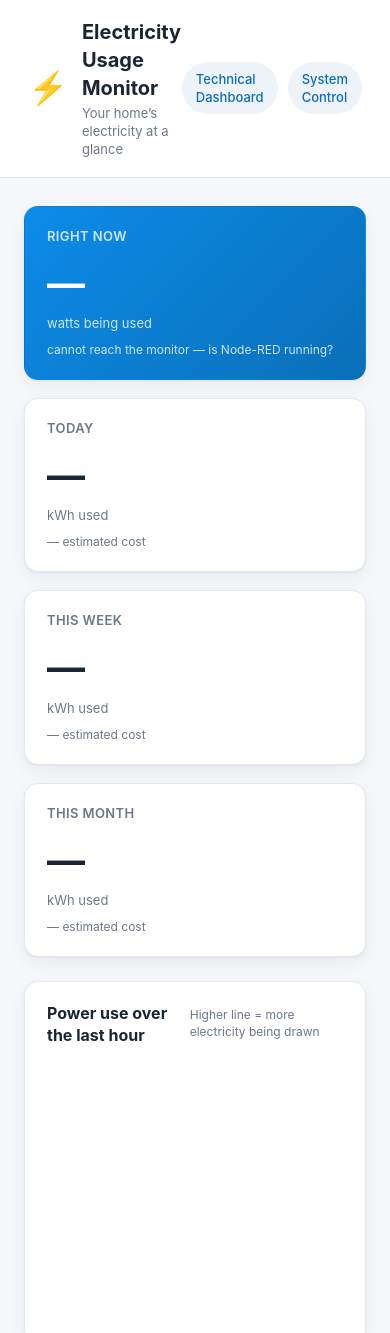
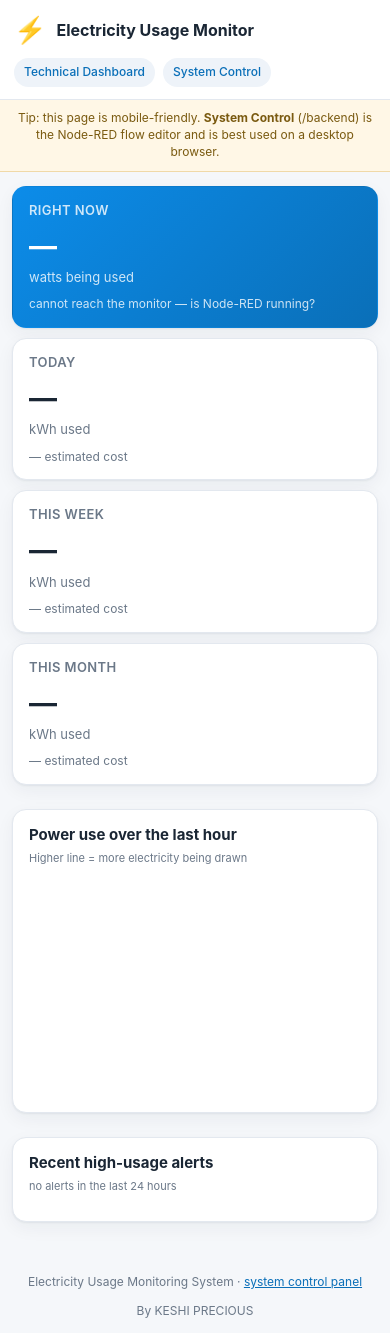
Before and after one commit to malvisanochie1/electricity_monitor-, a website: page public/index.html in a window 390 px wide. Shown: the top 1333 px of the page. Drawn offline with nearby package versions, Linux system fonts and the light colour scheme; no server answers.

Commit message:
updated web app design to be more mobile responsive

```diff
--- a/flows/electricity-monitor.json
+++ b/flows/electricity-monitor.json
@@ -33,11 +33,11 @@
         "site": {
             "name": "Electricity Monitor",
             "hideToolbar": "false",
-            "allowSwipe": "false",
+            "allowSwipe": "true",
             "lockMenu": "false",
             "allowTempTheme": "true",
             "dateFormat": "DD/MM/YYYY",
-            "sizes": {"sx": 48, "sy": 48, "gx": 6, "gy": 6, "cx": 6, "cy": 6, "px": 0, "py": 0}
+            "sizes": {"sx": 40, "sy": 40, "gx": 4, "gy": 4, "cx": 4, "cy": 4, "px": 0, "py": 0}
         }
     },
     {
--- a/public/index.html
+++ b/public/index.html
@@ -25,6 +25,12 @@
         <a class="link" href="/backend">System Control</a>
       </nav>
     </header>
+
+    <div class="mobile-note">
+      Tip: this page is mobile-friendly. <strong>System Control</strong>
+      (/backend) is the Node-RED flow editor and is best used on a desktop
+      browser.
+    </div>
 
     <main>
       <section class="cards">
@@ -68,7 +74,7 @@
           <h2>Power use over the last hour</h2>
           <span class="hint">Higher line = more electricity being drawn</span>
         </div>
-        <canvas id="trend"></canvas>
+        <div class="chart-wrap"><canvas id="trend"></canvas></div>
       </section>
 
       <section class="panel">
--- a/public/style.css
+++ b/public/style.css
@@ -13,31 +13,42 @@
 }
 
 * { box-sizing: border-box; }
-html, body { margin: 0; padding: 0; }
+html, body { margin: 0; padding: 0; overflow-x: hidden; }
 body {
     font-family: -apple-system, BlinkMacSystemFont, "Segoe UI", Roboto, "Helvetica Neue", Arial, sans-serif;
     color: var(--ink);
     background: var(--bg);
     line-height: 1.4;
+    -webkit-text-size-adjust: 100%;
 }
 
 .topbar {
-    display: flex; justify-content: space-between; align-items: center;
+    display: flex; flex-wrap: wrap; gap: 12px;
+    justify-content: space-between; align-items: center;
     padding: 18px 28px;
     background: var(--surface);
     border-bottom: 1px solid var(--border);
 }
-.brand { display: flex; align-items: center; gap: 14px; }
-.brand .bolt { font-size: 32px; color: var(--accent); }
-.brand h1 { margin: 0; font-size: 20px; }
+.brand { display: flex; align-items: center; gap: 14px; min-width: 0; }
+.brand .bolt { font-size: 32px; color: var(--accent); flex-shrink: 0; }
+.brand h1 { margin: 0; font-size: 20px; line-height: 1.2; }
 .brand .tagline { margin: 2px 0 0; font-size: 13px; color: var(--muted); }
-nav { display: flex; gap: 10px; }
+nav { display: flex; flex-wrap: wrap; gap: 8px; }
 .link {
     display: inline-block; padding: 8px 14px; border-radius: 999px;
     background: #eef3f9; color: var(--accent-d); text-decoration: none;
-    font-size: 13px; font-weight: 500;
+    font-size: 13px; font-weight: 500; white-space: nowrap;
 }
 .link:hover { background: #dfe9f5; }
+
+.mobile-note {
+    display: none;
+    width: 100%;
+    padding: 10px 16px;
+    background: #fff7e6;
+    border-bottom: 1px solid #f0d9a8;
+    font-size: 12px; color: #7a5a10; text-align: center;
+}
 
 main { max-width: 1100px; margin: 28px auto; padding: 0 24px; }
 
@@ -49,9 +60,10 @@ main { max-width: 1100px; margin: 28px auto; padding: 0 24px; }
 .card {
     background: var(--surface); border: 1px solid var(--border);
     border-radius: var(--radius); padding: 20px 22px; box-shadow: var(--shadow);
+    min-width: 0;
 }
 .card h2 { margin: 0; font-size: 13px; color: var(--muted); font-weight: 600; letter-spacing: .03em; text-transform: uppercase; }
-.card .big  { margin: 12px 0 4px; font-size: 38px; font-weight: 700; letter-spacing: -.02em; }
+.card .big  { margin: 12px 0 4px; font-size: 38px; font-weight: 700; letter-spacing: -.02em; word-break: break-word; }
 .card .unit { margin: 0; color: var(--muted); font-size: 13px; }
 .card .sub  { margin: 10px 0 0; font-size: 12px; color: var(--muted); }
 .card.primary {
@@ -66,19 +78,25 @@ main { max-width: 1100px; margin: 28px auto; padding: 0 24px; }
     margin-bottom: 24px;
 }
 .panel-head {
-    display: flex; justify-content: space-between; align-items: baseline;
+    display: flex; flex-wrap: wrap; gap: 6px;
+    justify-content: space-between; align-items: baseline;
     margin-bottom: 12px;
 }
 .panel-head h2 { margin: 0; font-size: 16px; }
 .hint { font-size: 12px; color: var(--muted); }
 
-canvas#trend { width: 100% !important; height: 260px !important; }
+.chart-wrap {
+    position: relative;
+    width: 100%;
+    height: clamp(200px, 40vw, 320px);
+}
+canvas#trend { width: 100% !important; height: 100% !important; display: block; }
 
 .alerts { list-style: none; padding: 0; margin: 0; }
 .alerts li {
     padding: 10px 12px; border-left: 3px solid var(--warn);
     background: #fdf1ec; border-radius: 6px; margin-bottom: 8px;
-    font-size: 14px;
+    font-size: 14px; word-break: break-word;
 }
 .alerts li .t { color: var(--muted); font-size: 12px; margin-right: 8px; }
 .alerts li.empty { background: #f0f4f9; border-left-color: var(--good); color: var(--muted); }
@@ -87,3 +105,47 @@ footer {
     padding: 24px; text-align: center; font-size: 12px; color: var(--muted);
 }
 footer a { color: var(--accent-d); }
+
+/* Tablet */
+@media (max-width: 768px) {
+    .topbar { padding: 14px 18px; }
+    .brand h1 { font-size: 18px; }
+    .brand .tagline { font-size: 12px; }
+    main { margin: 20px auto; padding: 0 16px; }
+    .cards { gap: 12px; grid-template-columns: repeat(auto-fit, minmax(180px, 1fr)); }
+    .card { padding: 16px 18px; }
+    .card .big { font-size: 32px; }
+    .panel { padding: 16px 18px; }
+    .mobile-note { display: block; }
+}
+
+/* Phone */
+@media (max-width: 480px) {
+    .topbar { padding: 12px 14px; gap: 10px; }
+    .brand { gap: 10px; }
+    .brand .bolt { font-size: 26px; }
+    .brand h1 { font-size: 16px; }
+    .brand .tagline { display: none; }
+    nav { width: 100%; justify-content: flex-start; }
+    .link { font-size: 12px; padding: 6px 10px; }
+
+    main { margin: 14px auto; padding: 0 12px; }
+    .cards { grid-template-columns: 1fr; gap: 10px; }
+    .card { padding: 14px 16px; }
+    .card .big { font-size: 28px; margin: 8px 0 2px; }
+
+    .panel { padding: 14px 16px; }
+    .panel-head h2 { font-size: 15px; }
+    .panel-head .hint { font-size: 11px; }
+
+    .chart-wrap { height: 220px; }
+
+    footer { padding: 16px; }
+}
+
+/* Very narrow (320px) */
+@media (max-width: 360px) {
+    .brand h1 { font-size: 15px; }
+    .card .big { font-size: 24px; }
+    .link { font-size: 11px; padding: 6px 9px; }
+}
```
